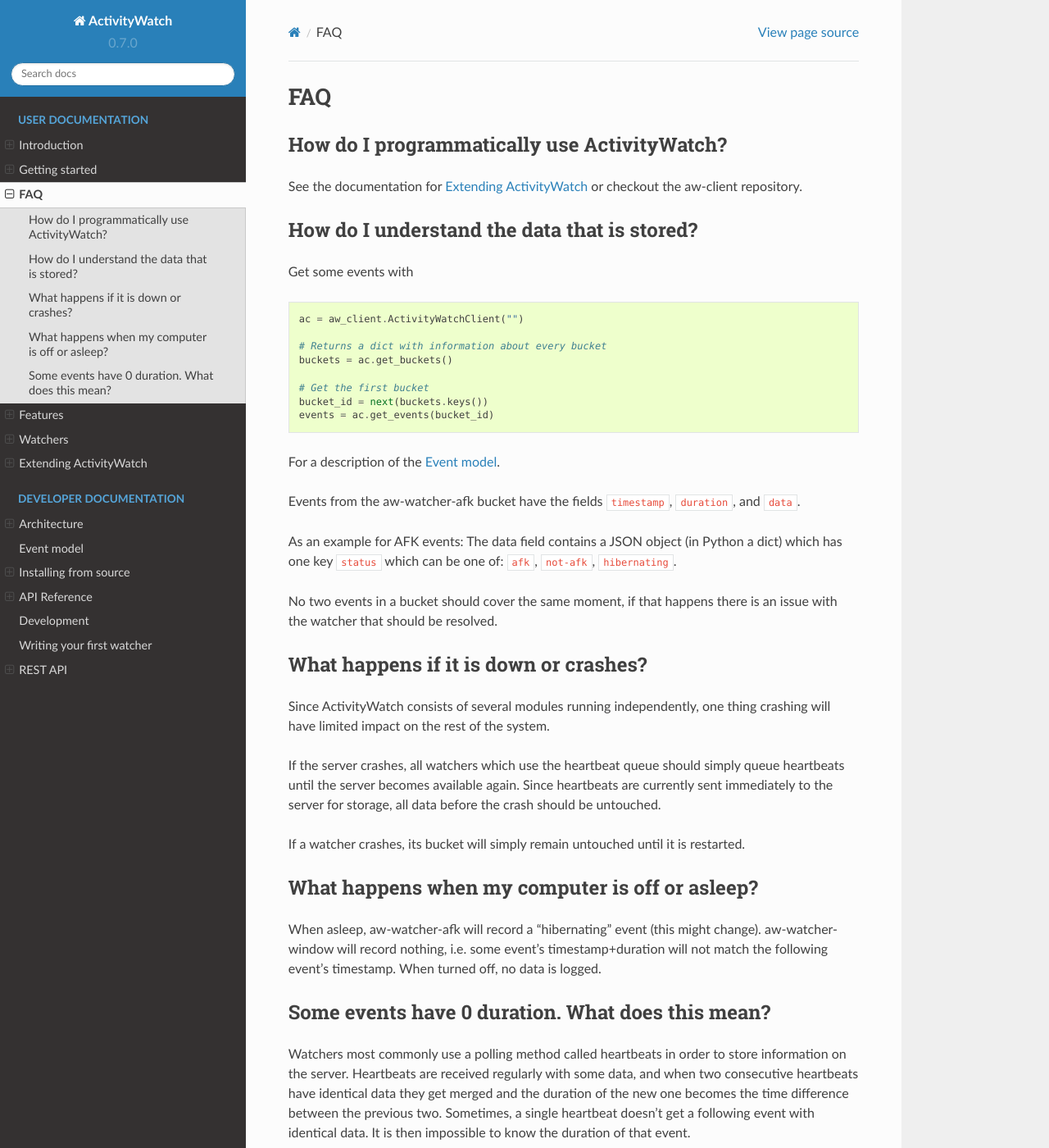
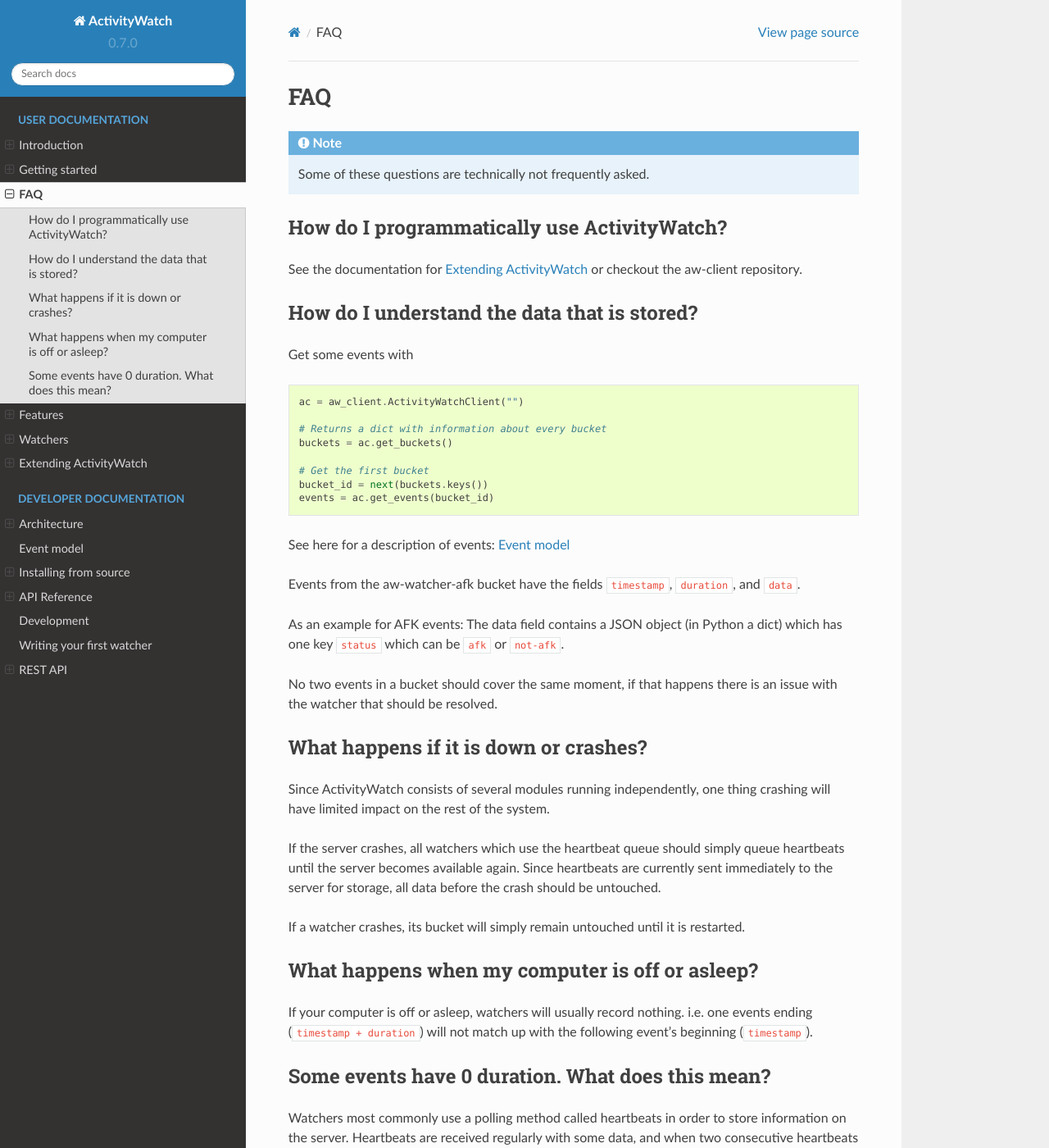
Before and after one commit to ActivityWatch/activitywatch, a Sphinx documentation site: the page built from docs/faq.rst, in a window 1280 px wide and 1400 px high. Shown: the whole window at 82% size. Built offline with Sphinx 7.4.7 and the Read the Docs theme 2.0.0, drawn with Linux system fonts in a browser that asks for light colours.

Commit message:
[docs] misc improvements

```diff
--- a/docs/faq.rst
+++ b/docs/faq.rst
@@ -4,11 +4,14 @@
 ..
    Some of this should probably be moved to a development FAQ.
 
+.. note::
+   Some of these questions are technically not frequently asked.
+
 
 How do I programmatically use ActivityWatch?
 --------------------------------------------
 
-See the documentation for :doc:`extending` or checkout the aw-client repository.
+See the documentation for `extending` or checkout the aw-client repository.
 
 How do I understand the data that is stored?
 --------------------------------------------
@@ -26,11 +29,11 @@
    bucket_id = next(buckets.keys())
    events = ac.get_events(bucket_id)
 
-For a description of the `event-model`.
+See here for a description of events: `event-model`
 
 Events from the aw-watcher-afk bucket have the fields :code:`timestamp`, :code:`duration`, and :code:`data`.
 
-As an example for AFK events: The data field contains a JSON object (in Python a dict) which has one key :code:`status` which can be one of: :code:`afk`, :code:`not-afk`, :code:`hibernating`.
+As an example for AFK events: The data field contains a JSON object (in Python a dict) which has one key :code:`status` which can be :code:`afk` or :code:`not-afk`.
 
 ..
     If :code:`e0` and :code:`e1` are consecutive events, you should expect :code:`e0.timestamp + e0.duration == e1.timestamp` (within some milliseconds) and report issues when it is not the case.
@@ -52,7 +55,7 @@
 What happens when my computer is off or asleep?
 -----------------------------------------------
 
-When asleep, aw-watcher-afk will record a "hibernating" event (this might change). aw-watcher-window will record nothing, i.e. some event's timestamp+duration will not match the following event's timestamp. When turned off, no data is logged.
+If your computer is off or asleep, watchers will usually record nothing. i.e. one events ending (:code:`timestamp + duration`) will not match up with the following event's beginning (:code:`timestamp`).
 
 Some events have 0 duration. What does this mean?
 -------------------------------------------------
```
Also changed, not shown: docs/architecture.rst (+15 -5 lines).
